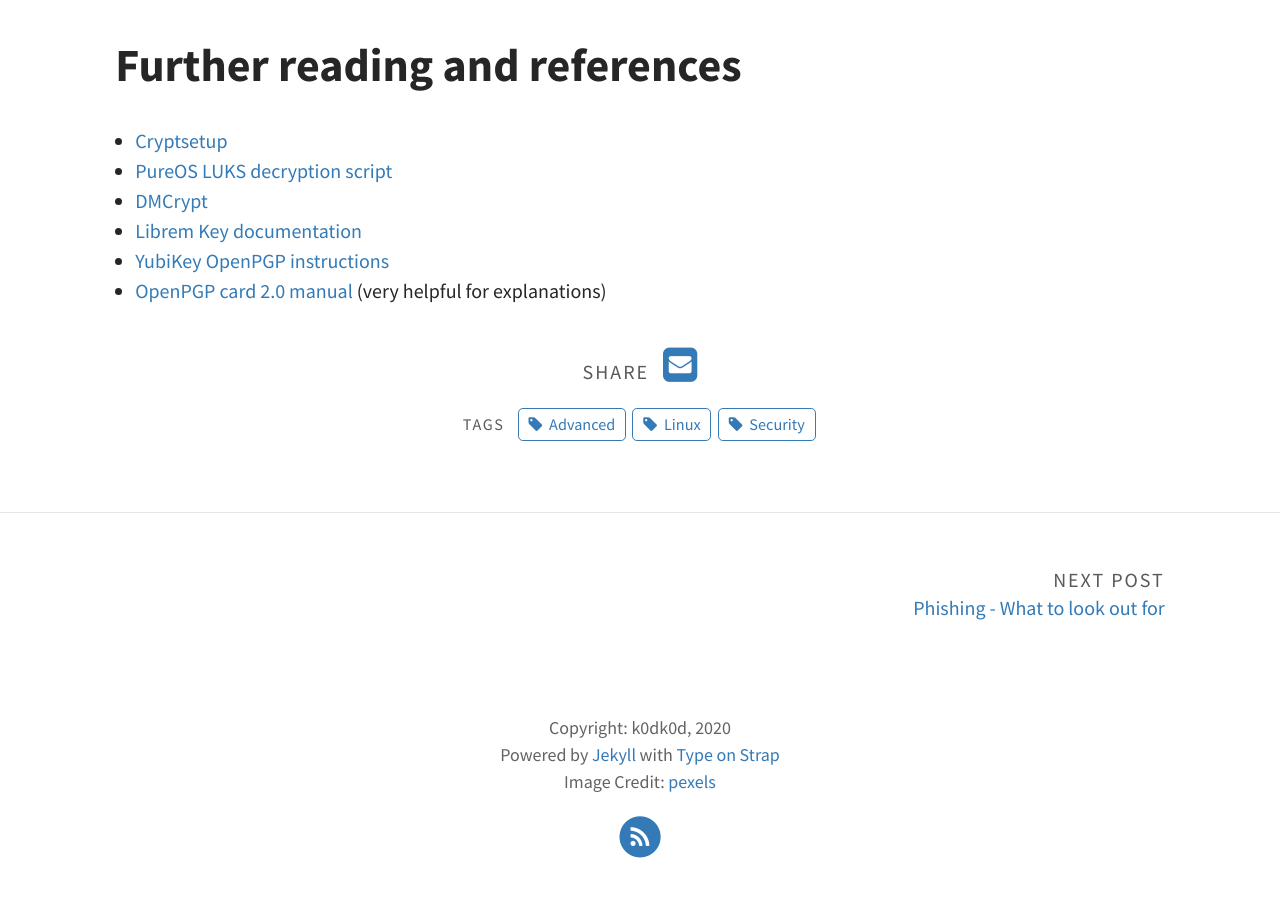
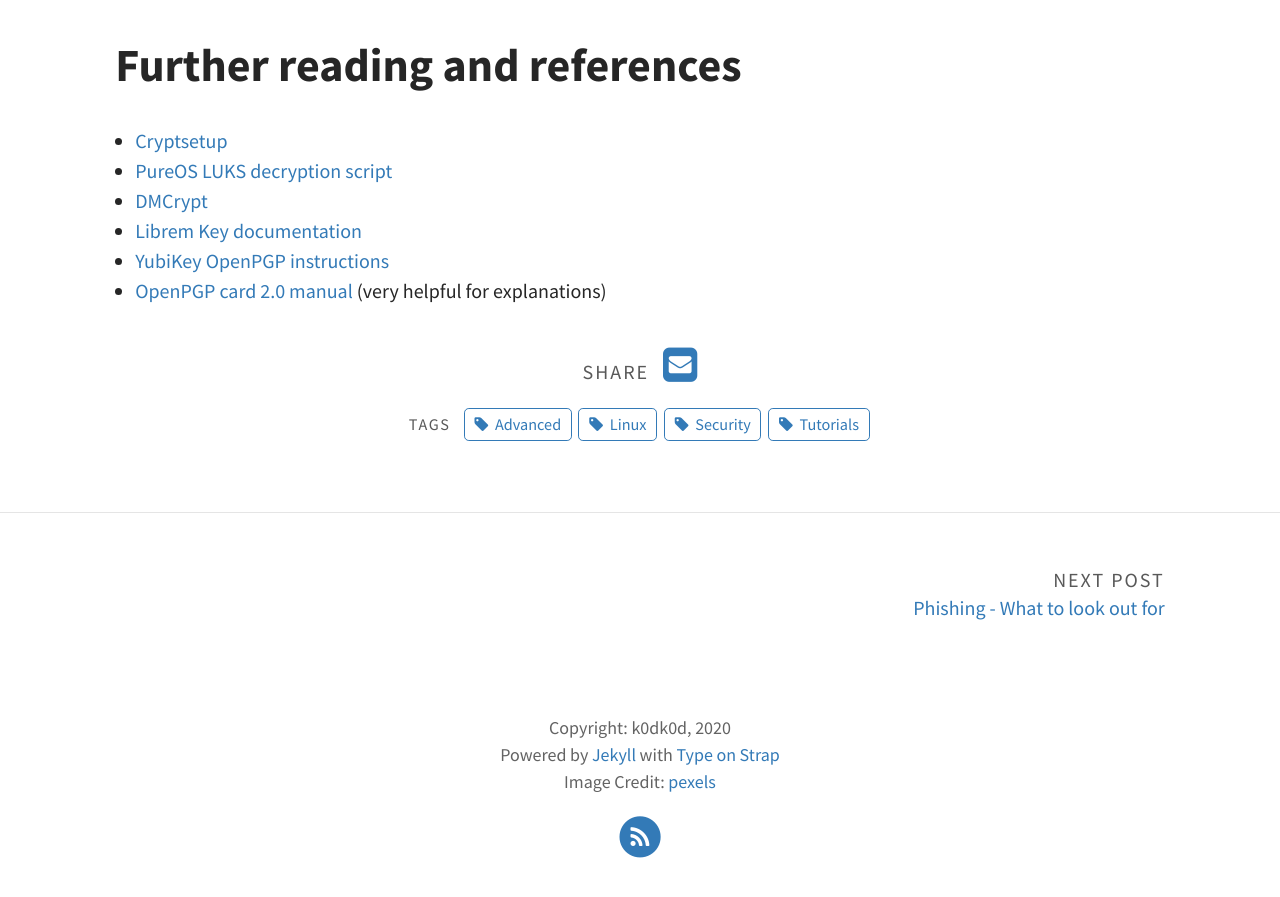
Before and after one commit to k0dk0de/k0dk0de.github.io, a Jekyll site: the page built from _posts/2020-06-07-LUKS-setup.md, in a window 1280 px wide and 900 px high, scrolled down 24617 px. Shown: the top 897 px of the window. Built offline with Jekyll 4.4.1, drawn with Linux system fonts in a browser that asks for light colours.

Commit message:
Correct and add tags
Corrected / Add some tags in Phishing and LUKS decrypt post to clean
up the tags.

```diff
--- a/_posts/2020-06-07-LUKS-setup.md
+++ b/_posts/2020-06-07-LUKS-setup.md
@@ -4,7 +4,7 @@ title: Linux LUKS full disk encryption
 author: k0dk0d
 feature-img: assets/img/posts/header_chain.jpg
 excerpt_separator: <!--more-->
-tags: [Security, Advanced, Linux]
+tags: [Security, Advanced, Linux, Tutorials]
 ---
 
 Unencrypted hard drives can easily be accessed if stolen or lost. Your account password only prevents somebody from logging in while you are away from your machine. This is why every hard drive should be fully encrypted. This article goes in detail into the LUKS full hard drive encryption on Linux and provides instructions to set the encryption up, to decrypt with GPG smart cards, and what to do in an emergency.
```
Also changed, not shown: _posts/2020-04-19-Phishing.md (+1 -1 lines).
